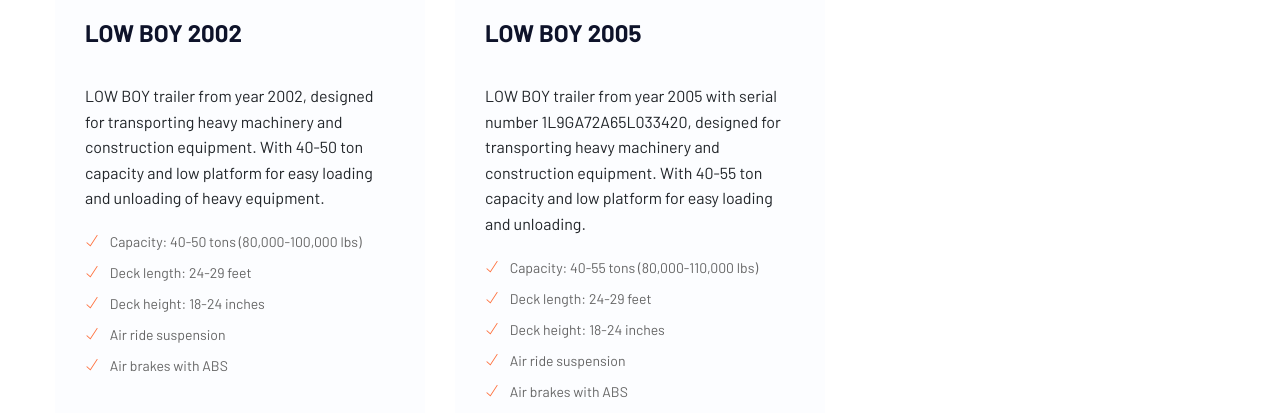
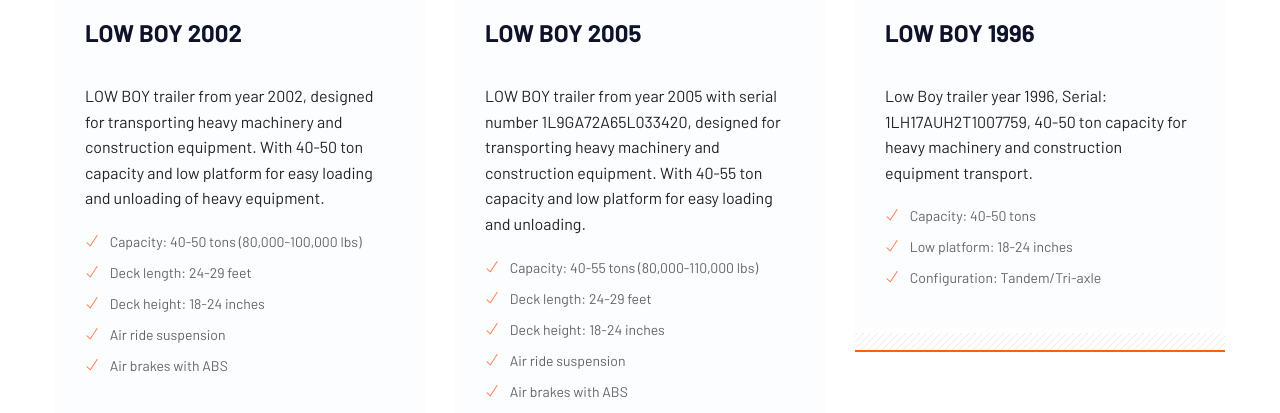
Before and after one commit to Aldair0308/vilba-web, a Laravel app: page /equipos in a window 1280 px wide. Shown: the part 4726-5139 px from the top of the page. Run offline with Laravel 12, Linux system fonts and the light colour scheme; parts of the project's set-up code (start-up, migrations or seed data) failed here and were passed over.

Commit message:
feat(equipment): add lowboy-1996 trailer to equipment catalog
Add new equipment entry for 1996 Low Boy trailer with complete specifications
in both English and Spanish, including descriptions, features, applications,
and technical specs. Includes gallery images and hero image for display.

```diff
--- a/app/Http/Controllers/HomeController.php
+++ b/app/Http/Controllers/HomeController.php
@@ -2015,6 +2015,89 @@
                          ]
                      ]
                  ]
+             ],
+             'lowboy-1996' => [
+                 'slug' => 'lowboy-1996',
+                 'name' => [
+                     'es' => 'LOW BOY 1996',
+                     'en' => 'LOW BOY 1996'
+                 ],
+                 'description' => [
+                     'es' => 'Remolque Low Boy año 1996, Serie: 1LH17AUH2T1007759, capacidad 40-50 toneladas para transporte de maquinaria pesada y equipos de construcción.',
+                     'en' => 'Low Boy trailer year 1996, Serial: 1LH17AUH2T1007759, 40-50 ton capacity for heavy machinery and construction equipment transport.'
+                 ],
+                 'hero_image' => 'assets/img/equipos/lowboy-1996-cover.png',
+                 'gallery' => [
+                     'assets/img/equipos/lowboy-1996.png',
+                     'assets/img/gallery/lowboy1.jpg',
+                     'assets/img/gallery/lowboy2.jpg'
+                 ],
+                 'detailed_info' => [
+                     'es' => [
+                         'description' => 'Nuestro remolque Low Boy del año 1996 (Serie: 1LH17AUH2T1007759) es una solución confiable y robusta para el transporte de maquinaria pesada. Su diseño de plataforma baja facilita la carga y descarga de equipos de gran tamaño, siendo ideal para proyectos de construcción e infraestructura.',
+                         'features' => [
+                             'Número de serie: 1LH17AUH2T1007759',
+                             'Capacidad de carga: 40-50 toneladas',
+                             'Configuración de ejes: Tándem/Tri-eje',
+                             'Suspensión: Neumática/Resortes',
+                             'Cuello desmontable hidráulico/mecánico',
+                             'Neumáticos: 11R22.5 o 255/70R22.5',
+                             'Frenos neumáticos con ABS'
+                         ],
+                         'applications' => [
+                             'Transporte de maquinaria pesada',
+                             'Equipos de construcción',
+                             'Vehículos industriales',
+                             'Excavadoras y bulldozers',
+                             'Grúas y equipos industriales',
+                             'Maquinaria agrícola de gran tamaño'
+                         ],
+                         'technical_specs' => [
+                             'Año: 1996',
+                             'Número de serie: 1LH17AUH2T1007759',
+                             'Capacidad de carga: 40-50 toneladas',
+                             'Longitud de plataforma: 24-29 pies',
+                             'Altura de plataforma: 18-24 pulgadas',
+                             'Longitud total: 48-53 pies',
+                             'Ancho: 8.5 pies',
+                             'Configuración: Tándem/Tri-eje',
+                             'Suspensión: Neumática/Resortes',
+                             'Frenos: Neumáticos con ABS'
+                         ]
+                     ],
+                     'en' => [
+                         'description' => 'Our Low Boy trailer from year 1996 (Serial: 1LH17AUH2T1007759) is a reliable and robust solution for heavy machinery transport. Its low platform design facilitates loading and unloading of large equipment, making it ideal for construction and infrastructure projects.',
+                         'features' => [
+                             'Serial number: 1LH17AUH2T1007759',
+                             'Load capacity: 40-50 tons',
+                             'Axle configuration: Tandem/Tri-axle',
+                             'Suspension: Air/Spring',
+                             'Detachable hydraulic/mechanical neck',
+                             'Tires: 11R22.5 or 255/70R22.5',
+                             'Air brakes with ABS'
+                         ],
+                         'applications' => [
+                             'Heavy machinery transport',
+                             'Construction equipment',
+                             'Industrial vehicles',
+                             'Excavators and bulldozers',
+                             'Cranes and industrial equipment',
+                             'Large agricultural machinery'
+                         ],
+                         'technical_specs' => [
+                             'Year: 1996',
+                             'Serial number: 1LH17AUH2T1007759',
+                             'Load capacity: 40-50 tons',
+                             'Deck length: 24-29 ft',
+                             'Deck height: 18-24 in',
+                             'Overall length: 48-53 ft',
+                             'Width: 8.5 ft',
+                             'Configuration: Tandem/Tri-axle',
+                             'Suspension: Air/Spring',
+                             'Brakes: Air brakes with ABS'
+                         ]
+                     ]
+                 ]
              ]
          ];
 
--- a/resources/views/equipos.blade.php
+++ b/resources/views/equipos.blade.php
@@ -1612,6 +1612,102 @@
                     'assets/img/gallery/lowboy5.jpg',
                     'assets/img/gallery/lowboy6.jpg'
                 ]
+            ],
+            [
+                'slug' => 'lowboy-1996',
+                'name' => [
+                    'es' => 'LOW BOY 1996',
+                    'en' => 'LOW BOY 1996'
+                ],
+                'description' => [
+                    'es' => 'Remolque Low Boy año 1996, Serie: 1LH17AUH2T1007759, capacidad 40-50 toneladas para transporte de maquinaria pesada y equipos de construcción.',
+                    'en' => 'Low Boy trailer year 1996, Serial: 1LH17AUH2T1007759, 40-50 ton capacity for heavy machinery and construction equipment transport.'
+                ],
+                'image' => 'assets/img/equipos/lowboy-1996.png',
+                'icon' => 'assets/img/icon/services_icon1.png',
+                'specs' => [
+                    'es' => [
+                        'Capacidad: 40-50 toneladas',
+                        'Plataforma baja: 18-24 pulgadas',
+                        'Configuración: Tándem/Tri-eje'
+                    ],
+                    'en' => [
+                        'Capacity: 40-50 tons',
+                        'Low platform: 18-24 inches',
+                        'Configuration: Tandem/Tri-axle'
+                    ]
+                ],
+                'detailed_info' => [
+                    'es' => [
+                        'description' => 'Nuestro remolque Low Boy del año 1996 (Serie: 1LH17AUH2T1007759) es una solución confiable y robusta para el transporte de maquinaria pesada. Su diseño de plataforma baja facilita la carga y descarga de equipos de gran tamaño, siendo ideal para proyectos de construcción e infraestructura.',
+                        'features' => [
+                            'Número de serie: 1LH17AUH2T1007759',
+                            'Capacidad de carga: 40-50 toneladas',
+                            'Configuración de ejes: Tándem/Tri-eje',
+                            'Suspensión: Neumática/Resortes',
+                            'Cuello desmontable hidráulico/mecánico',
+                            'Neumáticos: 11R22.5 o 255/70R22.5',
+                            'Frenos neumáticos con ABS'
+                        ],
+                        'applications' => [
+                            'Transporte de maquinaria pesada',
+                            'Equipos de construcción',
+                            'Vehículos industriales',
+                            'Excavadoras y bulldozers',
+                            'Grúas y equipos industriales',
+                            'Maquinaria agrícola de gran tamaño'
+                        ],
+                        'technical_specs' => [
+                            'Año: 1996',
+                            'Número de serie: 1LH17AUH2T1007759',
+                            'Capacidad de carga: 40-50 toneladas',
+                            'Longitud de plataforma: 24-29 pies',
+                            'Altura de plataforma: 18-24 pulgadas',
+                            'Longitud total: 48-53 pies',
+                            'Ancho: 8.5 pies',
+                            'Configuración: Tándem/Tri-eje',
+                            'Suspensión: Neumática/Resortes',
+                            'Frenos: Neumáticos con ABS'
+                        ]
+                    ],
+                    'en' => [
+                        'description' => 'Our Low Boy trailer from year 1996 (Serial: 1LH17AUH2T1007759) is a reliable and robust solution for heavy machinery transport. Its low platform design facilitates loading and unloading of large equipment, making it ideal for construction and infrastructure projects.',
+                        'features' => [
+                            'Serial number: 1LH17AUH2T1007759',
+                            'Load capacity: 40-50 tons',
+                            'Axle configuration: Tandem/Tri-axle',
+                            'Suspension: Air/Spring',
+                            'Detachable hydraulic/mechanical neck',
+                            'Tires: 11R22.5 or 255/70R22.5',
+                            'Air brakes with ABS'
+                        ],
+                        'applications' => [
+                            'Heavy machinery transport',
+                            'Construction equipment',
+                            'Industrial vehicles',
+                            'Excavators and bulldozers',
+                            'Cranes and industrial equipment',
+                            'Large agricultural machinery'
+                        ],
+                        'technical_specs' => [
+                            'Year: 1996',
+                            'Serial number: 1LH17AUH2T1007759',
+                            'Load capacity: 40-50 tons',
+                            'Deck length: 24-29 ft',
+                            'Deck height: 18-24 in',
+                            'Overall length: 48-53 ft',
+                            'Width: 8.5 ft',
+                            'Configuration: Tandem/Tri-axle',
+                            'Suspension: Air/Spring',
+                            'Brakes: Air brakes with ABS'
+                        ]
+                    ]
+                ],
+                'gallery' => [
+                    'assets/img/equipos/lowboy-1996.png',
+                    'assets/img/gallery/lowboy1.jpg',
+                    'assets/img/gallery/lowboy2.jpg'
+                ]
             ]
 
 
```
